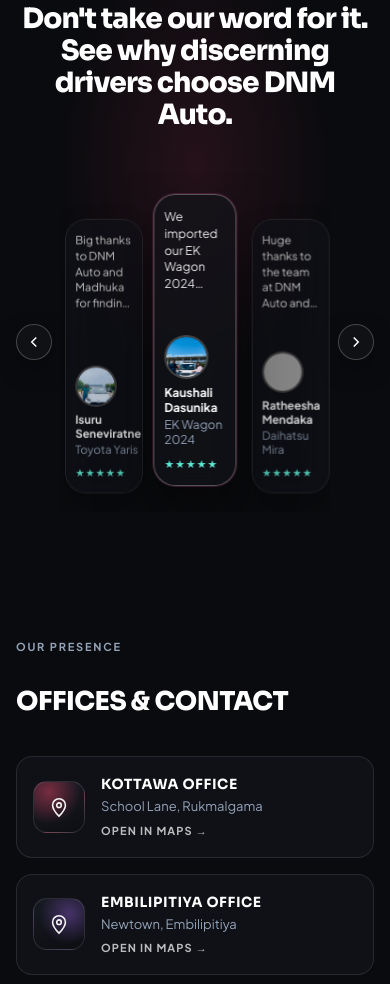
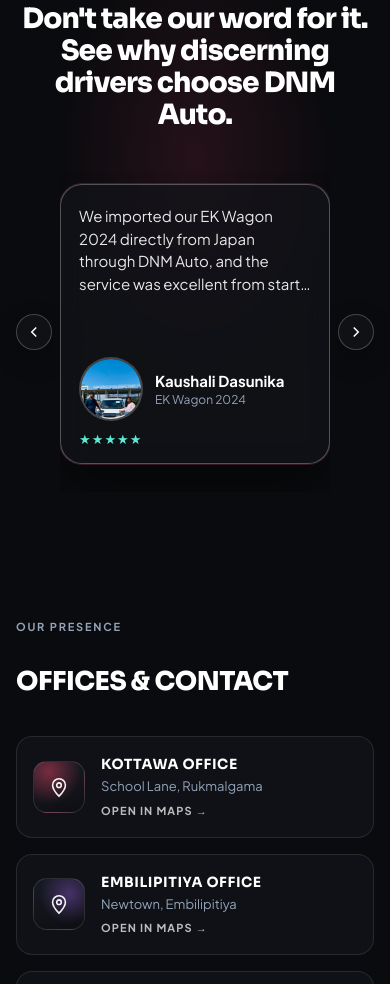
Before and after one commit to madukajay/dnmautoweb, a website: page public/index.html in a window 390 px wide. Shown: the part 6009-6993 px from the top of the page. Drawn offline with Linux system fonts and the light colour scheme; grey boxes are pictures that could not be loaded.

Commit message:
Enhance testimonial section by adding new testimonials with customer feedback and improving layout for mobile responsiveness. Update CSS styles for better visual presentation and adjust JavaScript metrics for dynamic card display based on screen size.

```diff
--- a/public/app.js
+++ b/public/app.js
@@ -116,14 +116,27 @@
     let center = 1;
     let busy = false;
     const reduced = window.matchMedia("(prefers-reduced-motion: reduce)").matches;
+    const phoneQuery = window.matchMedia("(max-width: 720px)");
 
     const metrics = () => {
-      const gap = viewport.clientWidth < 720 ? 10 : 18;
+      if (phoneQuery.matches) {
+        return { gap: 16, cardW: viewport.clientWidth, single: true };
+      }
+      const gap = 18;
       const cardW = (viewport.clientWidth - gap * 2) / 3;
-      return { gap, cardW };
+      return { gap, cardW, single: false };
     };
 
-    const pose = (slot, cardW, gap) => {
+    const pose = (slot, cardW, gap, single) => {
+      if (single) {
+        const visible = slot === 1;
+        return {
+          transform: `translate3d(${(slot - 1) * (cardW + gap)}px, 0, 0)`,
+          opacity: visible ? "1" : "0",
+          zIndex: visible ? "3" : "1",
+          pointerEvents: visible ? "auto" : "none",
+        };
+      }
       const scale = slot === 1 ? 1 : 0.94;
       const y = slot === 1 ? 0 : 16;
       const x = slot * (cardW + gap) + ((1 - scale) * cardW) / 2;
@@ -137,8 +150,8 @@
     };
 
     const apply = (card, slot, animate) => {
-      const { cardW, gap } = metrics();
-      const next = pose(slot, cardW, gap);
+      const { cardW, gap, single } = metrics();
+      const next = pose(slot, cardW, gap, single);
       card.style.width = `${cardW}px`;
       card.style.transition = animate && !reduced ? "" : "none";
       card.style.transform = next.transform;
@@ -202,12 +215,14 @@
 
     stage.querySelector(".testimonial-prev")?.addEventListener("click", () => go(-1));
     stage.querySelector(".testimonial-next")?.addEventListener("click", () => go(1));
-    window.addEventListener("resize", () => {
+    const relayout = () => {
       cards.forEach((card, index) => {
         const slot = slotFor(index);
         apply(card, slot == null ? 3 : slot, false);
       });
-    });
+    };
+    window.addEventListener("resize", relayout);
+    phoneQuery.addEventListener("change", relayout);
   }
 })();
 
--- a/public/home.css
+++ b/public/home.css
@@ -1052,15 +1052,22 @@
 }
 
 @media (max-width: 720px) {
-  .testimonial-viewport { height: 340px; }
-  .testimonial-card { height: 292px; padding: 14px 10px; }
+  .testimonial-viewport { height: 320px; }
+  .testimonial-card {
+    height: 280px;
+    top: 12px;
+    padding: 20px 18px 16px;
+    gap: 14px;
+  }
   .testimonial-person {
-    flex-direction: column;
-    align-items: flex-start;
-    gap: 6px;
+    flex-direction: row;
+    align-items: center;
+    gap: 12px;
   }
-  .testimonial-avatar { width: 44px; height: 44px; }
-  .testimonial-card blockquote p { font-size: 12px; line-height: 1.4; -webkit-line-clamp: 5; line-clamp: 5; }
+  .testimonial-avatar { width: 64px; height: 64px; }
+  .testimonial-person strong { font-size: 15px; }
+  .testimonial-stars { font-size: 13px; }
+  .testimonial-card blockquote p { font-size: 15px; line-height: 1.5; -webkit-line-clamp: 4; line-clamp: 4; }
   .quote-lightbox-card { grid-template-columns: 1fr; }
   .quote-lightbox-card img { width: 120px; height: 120px; }
 }
--- a/public/index.html
+++ b/public/index.html
@@ -307,6 +307,40 @@
               <div class="testimonial-stars" aria-label="5 out of 5">★★★★★</div>
             </footer>
           </article>
+          <article class="testimonial-card">
+            <blockquote>
+              <p>Really happy with my Toyota Roomy from DNM Auto! Thanks to Madhuka for making the whole process easy and hassle-free. Got a great deal at the lowest price among importers, with excellent service and clear communication throughout. Highly recommended!</p>
+            </blockquote>
+            <footer class="testimonial-footer">
+              <div class="testimonial-person">
+                <button type="button" class="testimonial-avatar-btn" data-lightbox-src="resources/test_roomy.jpeg" data-lightbox-alt="Customer with imported Toyota Roomy" aria-label="Expand photo">
+                  <img class="testimonial-avatar" src="resources/test_roomy.jpeg" alt="Customer with imported Toyota Roomy">
+                </button>
+                <div>
+                  <strong>A E Narangoda</strong>
+                  <span>Toyota Roomy</span>
+                </div>
+              </div>
+              <div class="testimonial-stars" aria-label="5 out of 5">★★★★★</div>
+            </footer>
+          </article>
+          <article class="testimonial-card">
+            <blockquote>
+              <p>Thanks to DNM Auto for helping me get my Nissan Dayz Highway Star at an unbeatable price. Great customer service, a smooth transaction, and support at every step. If you're planning to import a car, definitely check out DNM Auto!</p>
+            </blockquote>
+            <footer class="testimonial-footer">
+              <div class="testimonial-person">
+                <button type="button" class="testimonial-avatar-btn" data-lightbox-src="resources/test_dayz.jpeg" data-lightbox-alt="Customer with imported Nissan Dayz" aria-label="Expand photo">
+                  <img class="testimonial-avatar" src="resources/test_dayz.jpeg" alt="Customer with imported Nissan Dayz">
+                </button>
+                <div>
+                  <strong>Pradeep Tharanga</strong>
+                  <span>Nissan Dayz Highway Star</span>
+                </div>
+              </div>
+              <div class="testimonial-stars" aria-label="5 out of 5">★★★★★</div>
+            </footer>
+          </article>
           </div>
           <button type="button" class="testimonial-arrow testimonial-next" aria-label="Next testimonial">
             <svg width="18" height="18" viewBox="0 0 24 24" fill="none" stroke="currentColor" stroke-width="2" aria-hidden="true"><path d="M9 6l6 6-6 6"/></svg>
```
